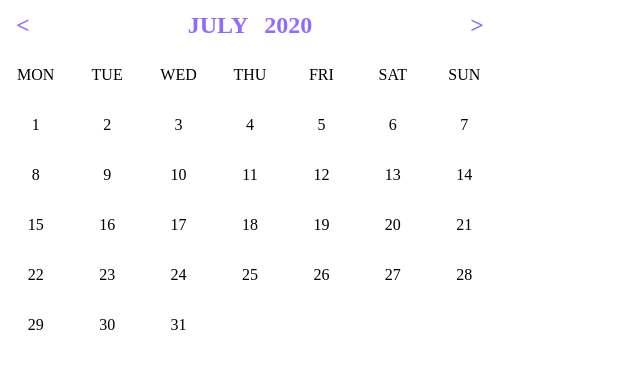
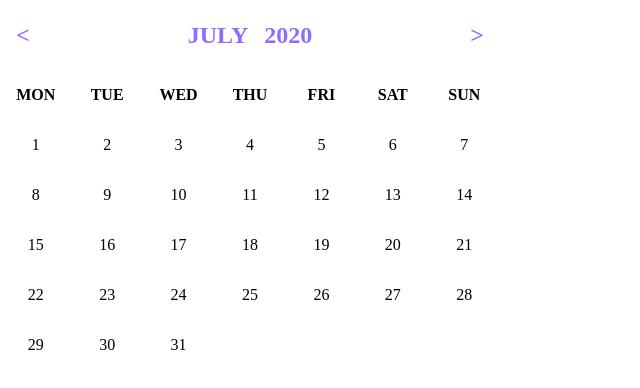
Before and after one commit to yung6699/react-calendar, a React (Create React App) app: page / in a window 1280 px wide. Shown: the top 388 px of the page, without its empty margins (0-640 px from the left). Built offline with nearby package versions, Linux system fonts and the light colour scheme.

Commit message:
요일 텍스트 강조 css 추가

```diff
--- a/src/components/CalendarHead.tsx
+++ b/src/components/CalendarHead.tsx
@@ -7,7 +7,7 @@ const MainTitle = styled.tr`
   display: flex;
   justify-content: space-between;
   width: 100%;
-  height: 50px;
+  height: 70px;
   color: #916aff;
   font-size: 24px;
   font-weight: bold;
@@ -34,12 +34,15 @@ const MainTitle = styled.tr`
 const DayOfWeek = styled.tr`
   width: 100%;
   display: flex;
+
   td {
     display: flex;
     justify-content: center;
     align-items: center;
+
     width: ${CALENDAR_ITEM_WIDTH};
     height: ${CALENDAR_ITEM_HEIGHT};
+    font-weight: bold;
   }
 `;
 
```
